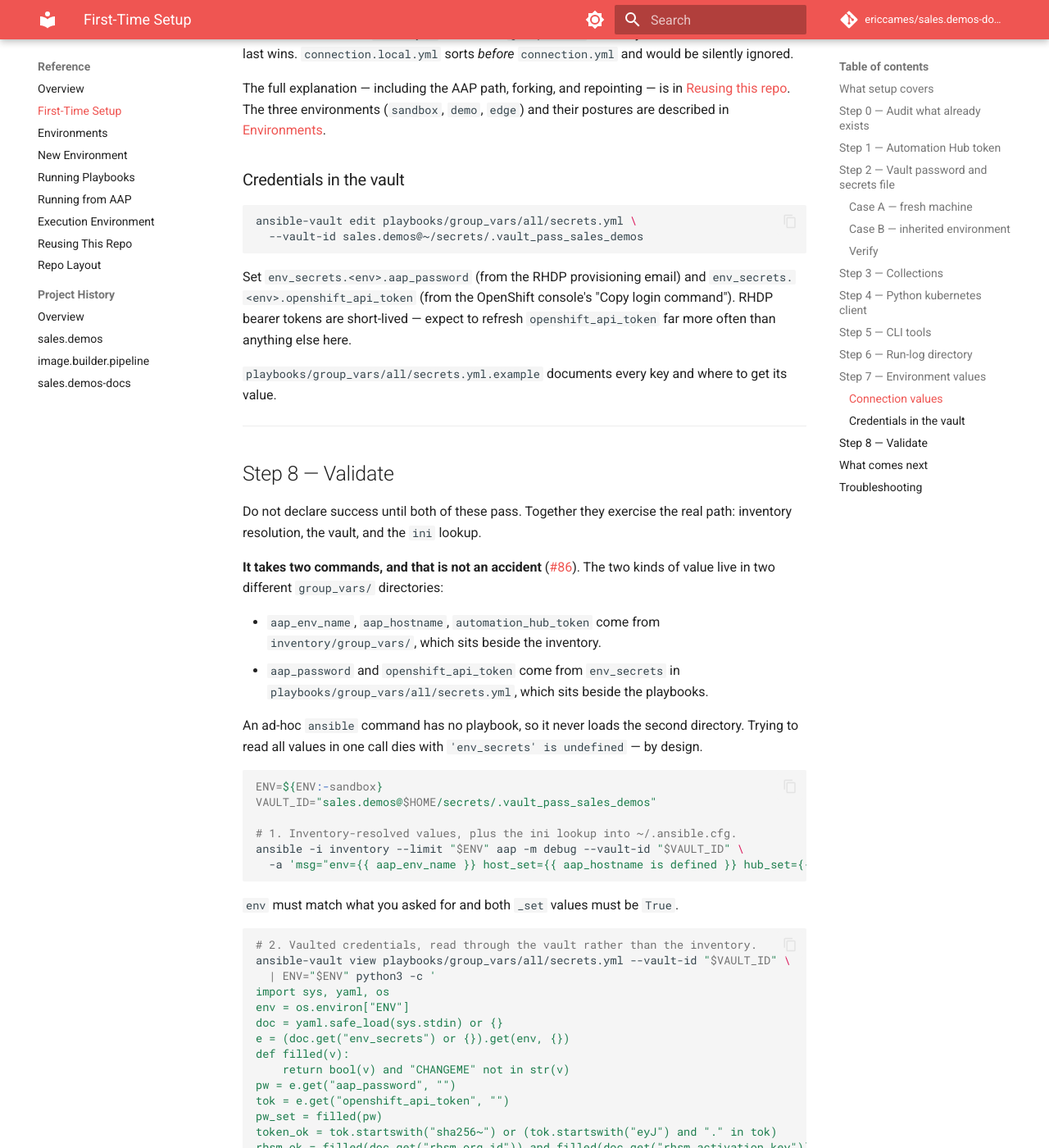
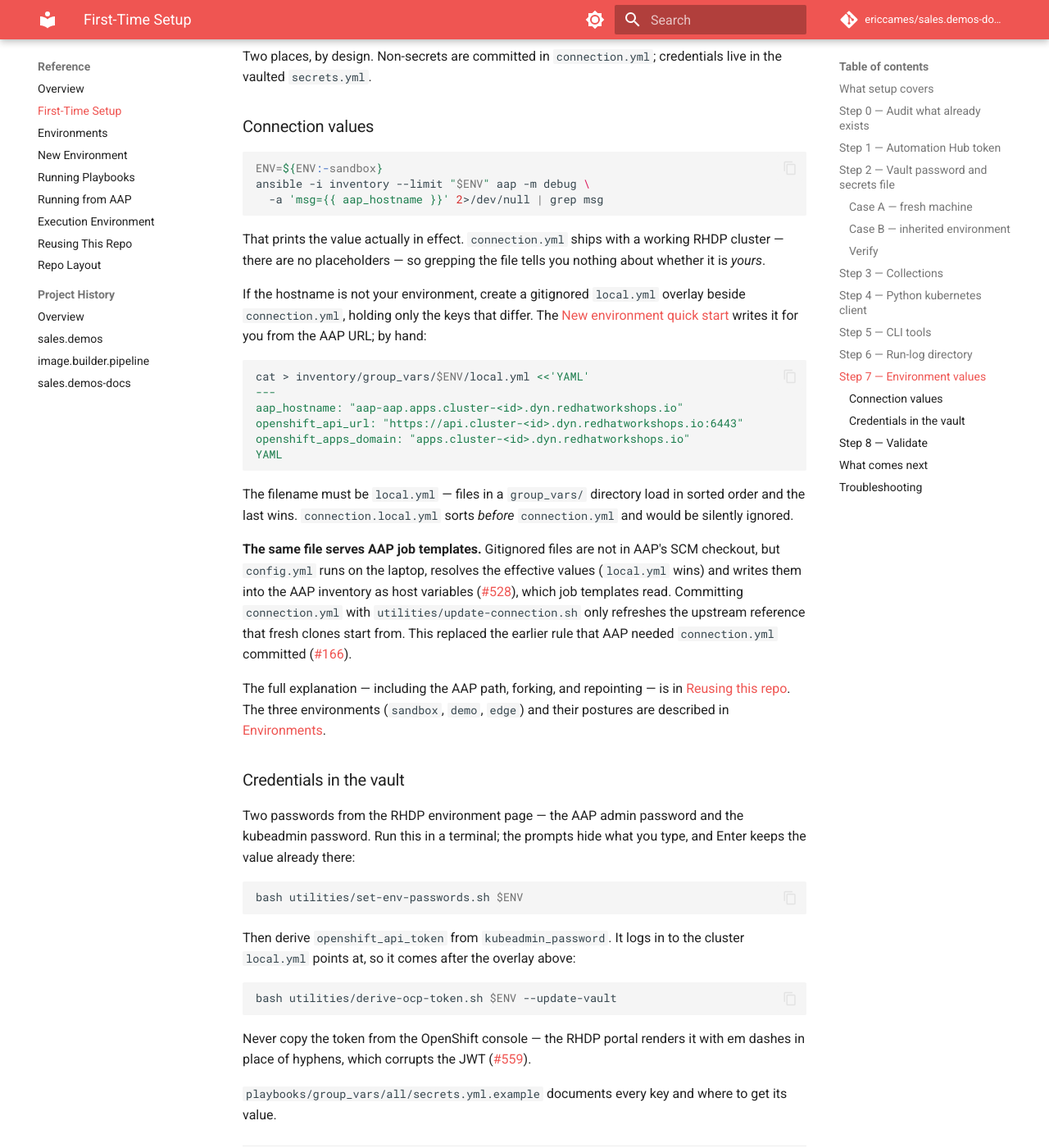
Before and after one commit to ericcames/sales.demos-docs, an MkDocs documentation site: the page built from docs/reference/first-time-setup.md, in a window 1280 px wide and 1400 px high, scrolled down 7051 px. Shown: the whole window at 82% size. Built offline with MkDocs 1.6.1 and Material for MkDocs 9.7.7, drawn with Linux system fonts in a browser that asks for light colours; comment, search, counter and statistics services are not loaded; some of the changed text lies outside the part shown.

Commit message:
docs: bring First-time setup up to date with sales.demos main (#63) (#64)
- One local.yml serves laptop and AAP (config.yml host vars, #528);
  drop #166's "commit connection.yml for AAP" table.
- Passwords via set-env-passwords.sh, token derived, not copied from the
  console; validation checks kubeadmin_password.
- CLI tools: add helm, correct oc and npx usage.
- setup.yml takes 25-30 minutes; next step is the New environment quick
  start; direct console URLs; required-now secrets table; edge.


Claude-Session: https://claude.ai/code/session_01CeG4g8VT1xQ91Ps4n3FCuD

Co-authored-by: Claude Opus 5 <noreply@anthropic.com>

````diff
--- a/docs/reference/first-time-setup.md
+++ b/docs/reference/first-time-setup.md
@@ -4,7 +4,8 @@ One-time, per-machine setup for using
 [sales.demos](https://github.com/ericcames/sales.demos) from a laptop — the
 detail behind the repo's
 [🚀 Getting started](https://github.com/ericcames/sales.demos#-getting-started).
-About 10 minutes. After this, go straight to [`/sales-demos-setup`](https://github.com/ericcames/sales.demos/blob/main/.claude/skills/sales-demos-setup/SKILL.md).
+About 10 minutes. After this, point it at your RHDP cluster with the
+[New environment quick start](new-environment.md#quick-start).
 
 This page is the full reference — every prerequisite, every verification
 command.
@@ -52,8 +53,10 @@ python3 -c "import kubernetes" 2>/dev/null \
   && echo "EXISTS   python kubernetes client" || echo "MISSING  python kubernetes client"
 test -d ~/ansible-logs \
   && echo "EXISTS   ~/ansible-logs" || echo "MISSING  ~/ansible-logs"
-command -v oc >/dev/null \
-  && echo "EXISTS   oc" || echo "MISSING  oc"
+for tool in oc terraform virtctl helm; do
+  command -v "$tool" >/dev/null \
+    && echo "EXISTS   $tool" || echo "MISSING  $tool"
+done
 ls inventory/group_vars/*/local.yml >/dev/null 2>&1 \
   && echo "EXISTS   local.yml override(s) — you have repointed at least one env" \
   || echo "NONE     no local.yml — you will run against the committed clusters"
@@ -79,8 +82,9 @@ grep -A3 'galaxy_server.rh_certified' ~/.ansible.cfg | grep -qE '^token=.+' \
   && echo "token present" || echo "no token"
 ```
 
-If missing, get one from **console.redhat.com → Automation Hub → Connect to
-Hub → Load token**, then add these stanzas to `~/.ansible.cfg`:
+If missing, load one at
+<https://console.redhat.com/ansible/automation-hub/token>, then add these
+stanzas to `~/.ansible.cfg`:
 
 ```ini title="~/.ansible.cfg"
 [galaxy]
@@ -146,7 +150,19 @@ Fill in real values. `playbooks/group_vars/all/secrets.yml.example` documents
 every key and where to get it, and CI keeps it honest —
 `utilities/check-secrets-example.py` fails the build if the code reads a key
 the example does not declare
-([#128](https://github.com/ericcames/sales.demos/issues/128)). Then encrypt:
+([#128](https://github.com/ericcames/sales.demos/issues/128)). Not every key is needed on day one:
+
+| Keys | Needed |
+|---|---|
+| `vaulted_subscriptions_client_id`, `vaulted_subscriptions_client_secret` | Before `config.yml` runs. They must be **present** — `CHANGEME` lets the apply succeed, blank breaks it |
+| `env_secrets.<env>.aap_password`, `env_secrets.<env>.kubeadmin_password` | Before you touch an environment — [step 7](#step-7-environment-values) |
+| `env_secrets.<env>.openshift_api_token` | Never typed. Leave the placeholder; it is derived in step 7 |
+| `rhsm_org_id`, `rhsm_activation_key` | Before a Linux guest registers (Phase 4) — step 8 checks them |
+| `demo_ssh_private_key`, `env_secrets.<env>.linux_admin_password`, `env_secrets.<env>.windows_admin_password` | Before provisioning demo VMs. The Windows password needs 14+ characters |
+| `quay_username`, `quay_password` | Windows golden image only |
+| `grafana_cloud_*` | Grafana Cloud only |
+
+Then encrypt:
 
 ```bash
 ansible-vault encrypt playbooks/group_vars/all/secrets.yml \
@@ -179,9 +195,10 @@ ansible-vault view playbooks/group_vars/all/secrets.yml \
 so nothing can restore them.
 
 If you keep vault passwords somewhere other than `~/secrets/`, export
-`SALES_DEMOS_VAULT_PASS` with the full path. One variable moves both consumers
-that read the file — `utilities/make-kubeconfig.sh` and the AAP Vault
-credential built by `inventory/group_vars/aap/main.yml` — so they cannot
+`SALES_DEMOS_VAULT_PASS` with the full path. Every script that reads the vault
+(`make-kubeconfig.sh`, `derive-ocp-token.sh`, `set-env-passwords.sh` and the
+rest of `utilities/`) and the AAP Vault credential built by
+`inventory/group_vars/aap/main.yml` honour that one variable, so they cannot
 disagree
 ([#131](https://github.com/ericcames/sales.demos/issues/131)). Every command
 on this page uses the default path.
@@ -236,17 +253,18 @@ interpreter that lacks this library.
 
 ## Step 5 — CLI tools
 
-Ansible collections are not enough. Three binaries are hard requirements, and a
-machine without them passes every other step here and still cannot provision a
-VM.
+Ansible collections are not enough. Four binaries are hard requirements, and a
+machine without them passes every other step here and still cannot set up an
+environment or provision a VM.
 
 | Tool | Required? | Used by |
 |---|---|---|
-| `oc` | Yes | Playbooks, skills, getting API tokens |
+| `oc` | Yes | `prepare_env.yml`, `probe_env.yml`, the `make-*-mcp.sh` credential scripts |
 | `terraform` | Yes | `provision_vm.yml`, `teardown.yml` |
 | `virtctl` | Yes | SSH into demo VMs from a laptop |
+| `helm` | Yes | `portal.yml` — the self-service portal stage of `setup.yml` |
 | `podman` + `ansible-builder` | EE builds only | `build-ee.sh` |
-| `npx` / `node` | MCP servers only | [`/sales-demos-mcp`](https://github.com/ericcames/sales.demos/blob/main/.claude/skills/sales-demos-mcp/SKILL.md) |
+| `npx` / `node` | MCP servers only | kubernetes-mcp-server, and the `supergateway` bridge for the AAP and portal servers — [`/sales-demos-mcp`](https://github.com/ericcames/sales.demos/blob/main/.claude/skills/sales-demos-mcp/SKILL.md) |
 
 ```bash
 command -v oc >/dev/null && echo "oc: $(oc version --client 2>/dev/null | head -1)" \
@@ -268,12 +289,13 @@ command -v npx >/dev/null && echo "npx: $(node --version)" \
   || echo "npx missing (only needed for /sales-demos-mcp)"
 ```
 
-`oc`, `terraform` and `virtctl` are the three that block real work. The others
-are optional — `podman` and `ansible-builder` only matter if you rebuild the
-execution environment, and `npx` only for the MCP servers (upstream also
+`oc`, `terraform`, `virtctl` and `helm` are the four that block real work. The
+others are optional — `podman` and `ansible-builder` only matter if you rebuild
+the execution environment, and `npx` only for the MCP servers. Upstream
 publishes a
 [standalone binary](https://github.com/containers/kubernetes-mcp-server/releases)
-if you prefer not to install Node).
+of kubernetes-mcp-server, but the AAP and portal bridges still run
+`npx supergateway`, so skipping Node costs you those servers.
 
 If you plan to build the execution environment, also confirm you are logged
 into `registry.redhat.io`:
@@ -287,8 +309,8 @@ podman login --get-login registry.redhat.io >/dev/null 2>&1 \
 
 ## Step 6 — Run-log directory
 
-Phase 0 takes 10–20 minutes. If it fails and the terminal is gone, so is the
-evidence.
+`setup.yml` takes 25–30 minutes. If it fails and the terminal is gone, so is
+the evidence.
 
 ```bash
 mkdir -p ~/ansible-logs
@@ -324,18 +346,10 @@ That prints the value actually in effect. `connection.yml` ships with a working
 RHDP cluster — there are no placeholders — so grepping the file tells you
 nothing about whether it is *yours*.
 
-If the hostname is not your environment, **ask where you will run from before
-changing anything** — there are two correct answers and they are not
-interchangeable
-([#166](https://github.com/ericcames/sales.demos/issues/166)):
-
-| You will run from | Change |
-|---|---|
-| `ansible-playbook` on this laptop | A gitignored `local.yml` overlay — you keep pulling upstream without conflicts |
-| AAP job templates | `connection.yml`, committed on your own branch — gitignored files are not in the SCM checkout AAP runs from |
-
-Most people setting up a laptop want the first. Create the overlay beside
-`connection.yml`, holding only the keys that differ:
+If the hostname is not your environment, create a gitignored `local.yml`
+overlay beside `connection.yml`, holding only the keys that differ. The
+[New environment quick start](new-environment.md#quick-start) writes it for you
+from the AAP URL; by hand:
 
 ```bash
 cat > inventory/group_vars/$ENV/local.yml <<'YAML'
@@ -350,6 +364,14 @@ The filename must be `local.yml` — files in a `group_vars/` directory load in
 sorted order and the last wins. `connection.local.yml` sorts *before*
 `connection.yml` and would be silently ignored.
 
+**The same file serves AAP job templates.** Gitignored files are not in AAP's
+SCM checkout, but `config.yml` runs on the laptop, resolves the effective
+values (`local.yml` wins) and writes them into the AAP inventory as host
+variables ([#528](https://github.com/ericcames/sales.demos/issues/528)), which job templates read. Committing
+`connection.yml` with `utilities/update-connection.sh` only refreshes the
+upstream reference that fresh clones start from. This replaced the earlier rule
+that AAP needed `connection.yml` committed ([#166](https://github.com/ericcames/sales.demos/issues/166)).
+
 The full explanation — including the AAP path, forking, and repointing — is in
 [Reusing this repo](reusing-this-repo.md). The three environments (`sandbox`,
 `demo`, `edge`) and their postures are described in
@@ -357,15 +379,24 @@ The full explanation — including the AAP path, forking, and repointing — is
 
 ### Credentials in the vault
 
+Two passwords from the RHDP environment page — the AAP admin password and the
+kubeadmin password. Run this in a terminal; the prompts hide what you type, and
+Enter keeps the value already there:
+
 ```bash
-ansible-vault edit playbooks/group_vars/all/secrets.yml \
-  --vault-id sales.demos@~/secrets/.vault_pass_sales_demos
+bash utilities/set-env-passwords.sh $ENV
 ```
 
-Set `env_secrets.<env>.aap_password` (from the RHDP provisioning email) and
-`env_secrets.<env>.openshift_api_token` (from the OpenShift console's "Copy
-login command"). RHDP bearer tokens are short-lived — expect to refresh
-`openshift_api_token` far more often than anything else here.
+Then derive `openshift_api_token` from `kubeadmin_password`. It logs in to the
+cluster `local.yml` points at, so it comes after the overlay above:
+
+```bash
+bash utilities/derive-ocp-token.sh $ENV --update-vault
+```
+
+Never copy the token from the OpenShift console — the RHDP portal renders it with
+em dashes in place of hyphens, which corrupts the JWT
+([#559](https://github.com/ericcames/sales.demos/issues/559)).
 
 `playbooks/group_vars/all/secrets.yml.example` documents every key and where
 to get its value.
@@ -383,7 +414,8 @@ value live in two different `group_vars/` directories:
 
 - `aap_env_name`, `aap_hostname`, `automation_hub_token` come from
   `inventory/group_vars/`, which sits beside the inventory.
-- `aap_password` and `openshift_api_token` come from `env_secrets` in
+- `aap_password`, `kubeadmin_password` and `openshift_api_token` come from
+  `env_secrets` in
   `playbooks/group_vars/all/secrets.yml`, which sits beside the playbooks.
 
 An ad-hoc `ansible` command has no playbook, so it never loads the second
@@ -414,31 +446,36 @@ def filled(v):
 pw = e.get("aap_password", "")
 tok = e.get("openshift_api_token", "")
 pw_set = filled(pw)
+kube_set = filled(e.get("kubeadmin_password", ""))
 token_ok = tok.startswith("sha256~") or (tok.startswith("eyJ") and "." in tok)
 rhsm_ok = filled(doc.get("rhsm_org_id")) and filled(doc.get("rhsm_activation_key"))
-print("env=%s pw_set=%s token_ok=%s rhsm_ok=%s" % (env, pw_set, token_ok, rhsm_ok))
+print("env=%s pw_set=%s kube_set=%s token_ok=%s rhsm_ok=%s" % (env, pw_set, kube_set, token_ok, rhsm_ok))
 '
 ```
 
-All three must be `True`. `token_ok` checks the shape rather than mere
-presence — a value that is non-empty but not a recognised token form will fail
-later as a confusing `401`. Both `sha256~` OAuth tokens and `eyJ`
-ServiceAccount JWTs are accepted.
+All four must be `True`. `token_ok` is only true once `derive-ocp-token.sh`
+has run (step 7), and it checks the shape rather than mere presence — a value
+that is non-empty but not a recognised token form will fail later as a
+confusing `401`. Both `sha256~` OAuth tokens and `eyJ` ServiceAccount JWTs are
+accepted.
 
 `rhsm_ok` is checked here because it fails late and far from its cause.
 `rhsm_org_id` and `rhsm_activation_key` are top-level keys (not
 per-environment) and nothing needs them until Phase 4 registers a guest. Get
-them from **console.redhat.com → Inventory → System Configuration →
-Activation Keys**.
+them from <https://console.redhat.com/insights/connector/activation-keys>.
 
 ---
 
 ## What comes next
 
-With Claude Code, run [`/sales-demos-setup`](https://github.com/ericcames/sales.demos/blob/main/.claude/skills/sales-demos-setup/SKILL.md) to install OpenShift Virtualization and
-apply the AAP configuration. Without it, run the playbook directly — see
-[Running playbooks](running-playbooks.md) for the command and the flags it
-requires.
+Point the laptop at your RHDP cluster: the
+[New environment quick start](new-environment.md#quick-start) is two commands
+with Claude Code — `set-env-passwords.sh`, then
+[`/sales-demos-bootstrap`](https://github.com/ericcames/sales.demos/blob/main/.claude/skills/sales-demos-bootstrap/SKILL.md) with your AAP
+URL. Without Claude Code, the same page's phases are the manual path; see
+[Running playbooks](running-playbooks.md) for the flags every playbook needs.
+[`/sales-demos-setup`](https://github.com/ericcames/sales.demos/blob/main/.claude/skills/sales-demos-setup/SKILL.md) re-runs just the
+cluster setup on an environment already pointed at.
 
 ---
 
@@ -451,6 +488,7 @@ requires.
 | `couldn't resolve module/action` | Collections not installed | Step 3 |
 | `Failed to import the required Python library (kubernetes)` | Wrong interpreter or missing client | Step 4 |
 | Certified collection install 401 | Hub token missing or stale | Step 1 |
-| `env=` shows wrong environment | Wrong `--limit` value | Use `--limit sandbox` or `--limit demo` |
+| `env=` shows wrong environment | Wrong `--limit` value | Use `--limit sandbox`, `--limit demo` or `--limit edge` |
+| `derive-ocp-token.sh` reports a 401 | `kubeadmin_password` is still the previous environment's | `bash utilities/set-env-passwords.sh <env>`, then derive again |
 | `'env_secrets' is undefined` | Running an ad-hoc command without a playbook | Expected — use the two-command validation in step 8 |
 | `Invalid filename: 'None'` from ini lookup | `~/.ansible.cfg` missing or project-local `ansible.cfg` shadowing it | Delete the project-local file; check step 1 |
````
Also changed, not shown: other parts of docs/reference/first-time-setup.md (+3 -0 lines).
